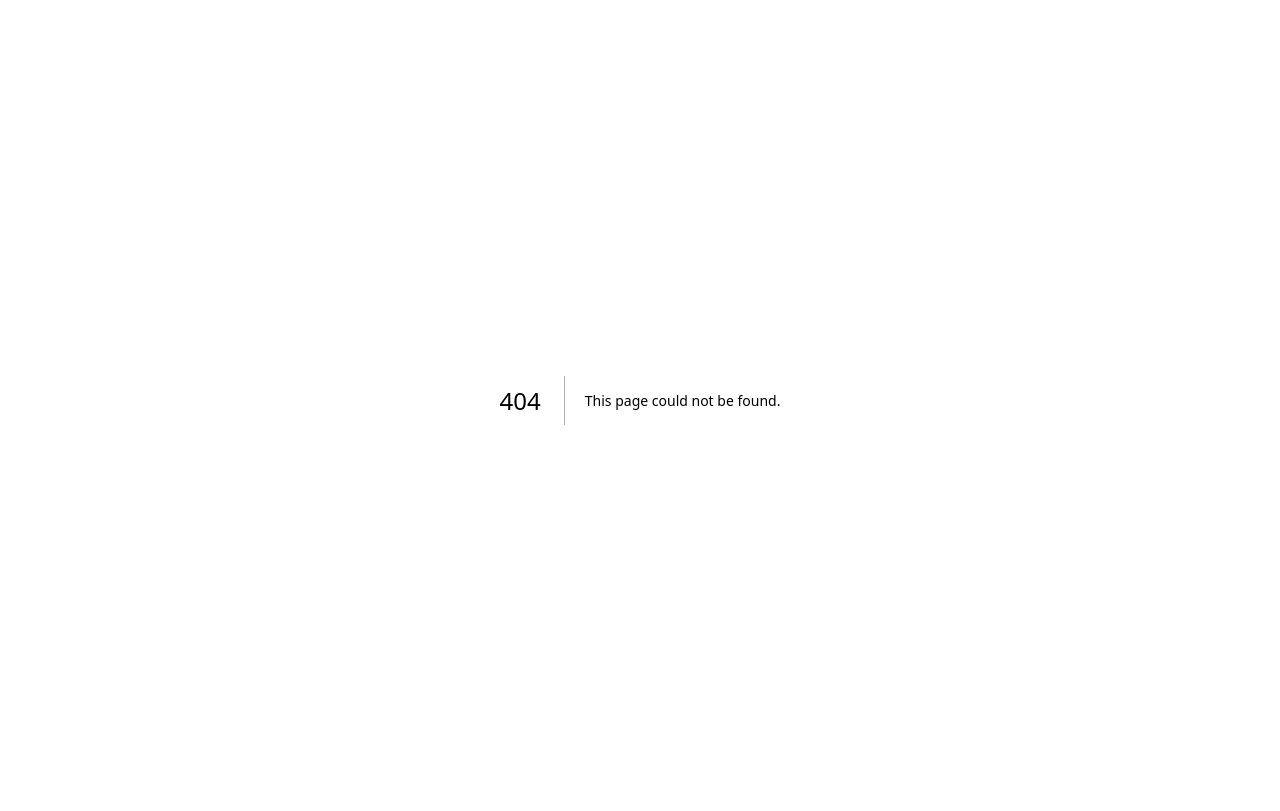
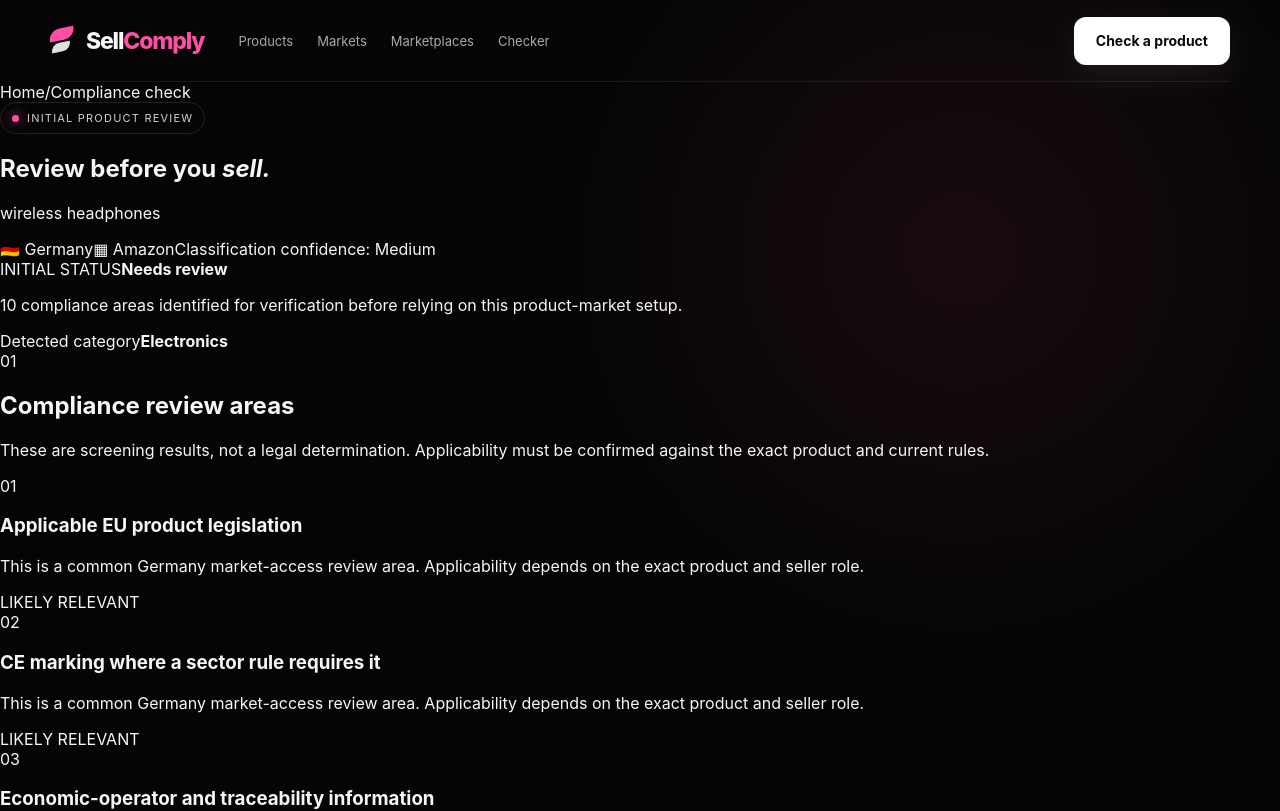
Before and after one commit to SviatF/sell-comply, a Next.js app: page /check in a window 1280 px wide. Before the commit this address had no page. Shown: the top 811 px of the page. Built offline with nearby package versions, Linux system fonts and the light colour scheme.

Commit message:
Build SellComply checker MVP: app/check/page.tsx

```diff
--- /dev/null
+++ b/app/check/page.tsx
@@ -0,0 +1,163 @@
+import type { Metadata } from "next";
+import Link from "next/link";
+import { buildComplianceReview } from "@/lib/compliance-engine";
+import { SeoFooter, SeoHeader } from "@/app/components/SeoChrome";
+import MonitorButton from "@/app/components/MonitorButton";
+
+export const metadata: Metadata = {
+  title: "Product Compliance Check Results",
+  description: "Review product, market and marketplace compliance areas with SellComply.",
+  robots: { index: false, follow: true },
+};
+
+const statusLabel = {
+  likely: "LIKELY RELEVANT",
+  verify: "VERIFY",
+  marketplace: "PLATFORM",
+} as const;
+
+export default async function CheckPage({
+  searchParams,
+}: {
+  searchParams: Promise<{ product?: string; country?: string; marketplace?: string }>;
+}) {
+  const params = await searchParams;
+  const rawProduct = (params.product || "wireless headphones").slice(0, 500);
+  const country = params.country || "Germany";
+  const marketplace = params.marketplace || "Amazon";
+  const result = buildComplianceReview(rawProduct, country, marketplace);
+
+  return (
+    <div className="seo-page check-results-page">
+      <SeoHeader />
+      <main className="check-main">
+        <div className="check-breadcrumbs">
+          <Link href="/">Home</Link><span>/</span><span>Compliance check</span>
+        </div>
+
+        <section className="check-result-hero">
+          <div>
+            <span className="seo-kicker"><i /> INITIAL PRODUCT REVIEW</span>
+            <h1>Review before you <em>sell.</em></h1>
+            <p className="check-query">{rawProduct}</p>
+            <div className="check-target-row">
+              <span>{result.market.flag} {result.market.name}</span>
+              {result.marketplace && <span>▦ {result.marketplace.name}</span>}
+              <span>Classification confidence: {result.certainty}</span>
+            </div>
+          </div>
+
+          <div className="check-summary-card">
+            <span className="summary-label">INITIAL STATUS</span>
+            <strong>Needs review</strong>
+            <p>{result.reviewItems.length} compliance areas identified for verification before relying on this product-market setup.</p>
+            <div className="summary-product">
+              <span>Detected category</span>
+              <b>{result.product.category}</b>
+            </div>
+          </div>
+        </section>
+
+        <section className="check-layout">
+          <div>
+            <div className="check-section-head">
+              <div>
+                <span>01</span>
+                <h2>Compliance review areas</h2>
+              </div>
+              <p>These are screening results, not a legal determination. Applicability must be confirmed against the exact product and current rules.</p>
+            </div>
+
+            <div className="review-list">
+              {result.reviewItems.map((item, index) => (
+                <article className="review-row" key={item.title}>
+                  <span className="review-index">{String(index + 1).padStart(2, "0")}</span>
+                  <div>
+                    <h3>{item.title}</h3>
+                    <p>{item.detail}</p>
+                  </div>
+                  <span className={`review-status ${item.status}`}>{statusLabel[item.status]}</span>
+                </article>
+              ))}
+            </div>
+          </div>
+
+          <aside className="check-side">
+            <MonitorButton
+              product={rawProduct}
+              market={result.market.name}
+              marketplace={result.marketplace?.name}
+            />
+
+            <div className="side-card">
+              <span className="side-card-label">TARGET MARKET</span>
+              <strong>{result.market.flag} {result.market.name}</strong>
+              <p>{result.market.overview}</p>
+            </div>
+
+            <div className="side-card">
+              <span className="side-card-label">LANGUAGE</span>
+              <strong>{result.market.language}</strong>
+              <p>Review whether product labels, warnings or instructions need market-language adaptation.</p>
+            </div>
+          </aside>
+        </section>
+
+        <section className="check-action-section">
+          <div className="check-section-head">
+            <div><span>02</span><h2>Recommended action plan</h2></div>
+            <p>Work through the list in order and keep evidence tied to the exact SKU or product model.</p>
+          </div>
+          <div className="action-plan-grid">
+            {result.actionPlan.map((item, index) => (
+              <article className="action-plan-card" key={item}>
+                <span>{String(index + 1).padStart(2, "0")}</span>
+                <p>{item}</p>
+              </article>
+            ))}
+          </div>
+        </section>
+
+        <section className="check-sources-section">
+          <div className="check-section-head">
+            <div><span>03</span><h2>Official sources</h2></div>
+            <p>Use primary regulator material to confirm important requirements before taking action.</p>
+          </div>
+          <div className="check-source-list">
+            {result.market.officialSources.map((source) => (
+              <a href={source.url} target="_blank" rel="noreferrer" key={source.url}>
+                <div><small>OFFICIAL SOURCE</small><strong>{source.label}</strong></div>
+                <span>↗</span>
+              </a>
+            ))}
+          </div>
+        </section>
+
+        <section className="check-next">
+          <div>
+            <span className="seo-kicker"><i /> NEXT CHECK</span>
+            <h2>Compare another market.</h2>
+            <p>Keep the product the same and see how the review changes across markets.</p>
+          </div>
+          <div className="check-market-links">
+            {["Germany", "United States", "United Kingdom", "Canada", "Australia"]
+              .filter((item) => item !== result.market.name)
+              .map((item) => (
+                <Link
+                  key={item}
+                  href={`/check?product=${encodeURIComponent(rawProduct)}&country=${encodeURIComponent(item)}&marketplace=${encodeURIComponent(marketplace)}`}
+                >
+                  {item} →
+                </Link>
+              ))}
+          </div>
+        </section>
+
+        <p className="check-legal">
+          SellComply provides compliance intelligence and workflow guidance, not legal advice or certification. Product rules change and may depend on technical characteristics, claims, supply-chain role, jurisdiction and current regulator guidance.
+        </p>
+      </main>
+      <SeoFooter />
+    </div>
+  );
+}
```
